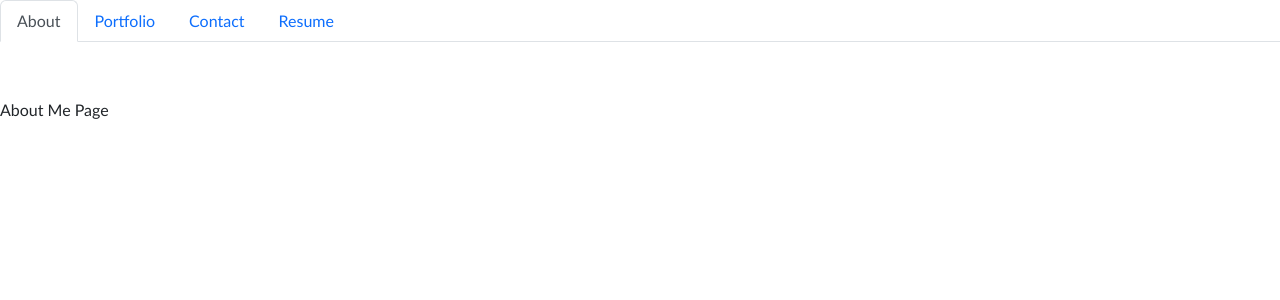
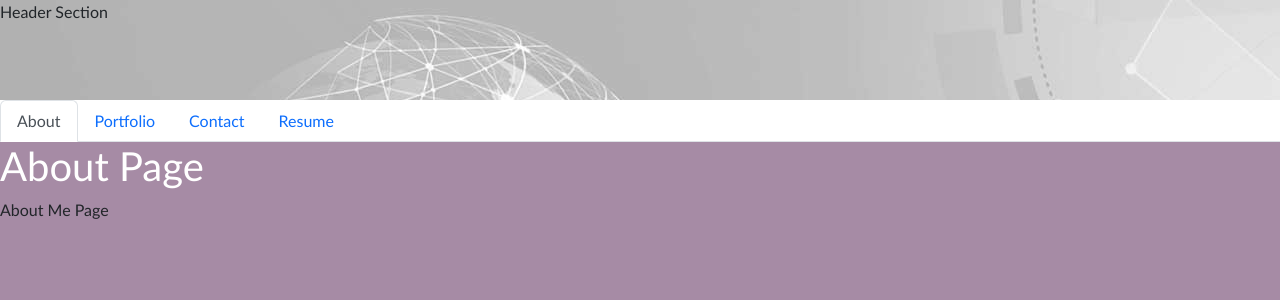
Before and after one commit to SJohnRose/My-Web-Development-Portfolio, a React (Create React App) app: page / in a window 1280 px wide. Shown: the top 300 px of the page. Built offline with nearby package versions, Linux system fonts and the light colour scheme.

Commit message:
created header component in header.js

```diff
--- a/public/index.html
+++ b/public/index.html
@@ -4,9 +4,11 @@
 <head>
   <meta charset="utf-8" />
   <link rel="icon" href="%PUBLIC_URL%/favicon.ico" />
-  <meta name="viewport" content="width=device-width, initial-scale=1" />
+  <meta name="viewport" content="width=device-width, initial-scale=1.0" />
   <meta name="theme-color" content="#000000" />
   <meta name="description" content="Web site created using create-react-app" />
+  <link href="https://cdn.jsdelivr.net/npm/bootstrap@5.2.3/dist/css/bootstrap.min.css" rel="stylesheet">
+  <script src="https://cdn.jsdelivr.net/npm/bootstrap@5.2.3/dist/js/bootstrap.bundle.min.js"></script>
   <link rel="apple-touch-icon" href="%PUBLIC_URL%/logo192.png" />
   <!--
     manifest.json provides metadata used when your web app is installed on a
--- a/src/App.css
+++ b/src/App.css
@@ -6,8 +6,10 @@
       'Lucida Sans', Arial, sans-serif;
 }
 
-body {
-    background-color: whitesmoke;
+.page {
+    background-color: rgb(166, 139, 165);
+    width: 100%;
+    height: 1000px;
 }
 
 h1 {
@@ -33,3 +35,9 @@ h3 {
   margin-bottom: 25px;
   width: 25%;
 }
+
+.header {
+  background-image: url('./assets/header.jpg');
+  width: 100%;
+  height: 100px;
+}
--- a/src/components/Header.js
+++ b/src/components/Header.js
@@ -0,0 +1,11 @@
+import React from 'react';
+
+export default function Header() {
+  return (
+    <header className ="header">
+      <p>
+        Header Section
+      </p>
+    </header>
+  );
+}
--- a/src/components/PortfolioContainer.js
+++ b/src/components/PortfolioContainer.js
@@ -4,6 +4,7 @@ import About from './pages/About';
 import Portfolio from './pages/Portfolio';
 import Contact from './pages/Contact';
 import Resume from './pages/Resume';
+import Header from './Header';
 
 export default function PortfolioContainer() {
   const [currentPage, setCurrentPage] = useState('About');
@@ -26,6 +27,7 @@ export default function PortfolioContainer() {
 
   return (
     <div>
+      <Header />
       {/* We are passing the currentPage from state and the function to update it */}
       <NavTabs currentPage={currentPage} handlePageChange={handlePageChange} />
       {/* Here we are calling the renderPage method which will return a component  */}
--- a/src/components/pages/About.js
+++ b/src/components/pages/About.js
@@ -2,7 +2,7 @@ import React from 'react';
 
 export default function About() {
   return (
-    <div>
+    <div class="page">
       <h1>About Page</h1>
       <p>
         About Me Page
--- a/src/components/pages/Contact.js
+++ b/src/components/pages/Contact.js
@@ -46,7 +46,7 @@ export default function Contact() {
   };
 
   return (
-    <div>
+    <div class = "page">
       <h1>Contact Me </h1>
       <form className="form">
         User Name:
--- a/src/components/pages/Portfolio.js
+++ b/src/components/pages/Portfolio.js
@@ -2,7 +2,7 @@ import React from 'react';
 
 export default function Portfolio() {
   return (
-    <div>
+    <div class="page">
       <h1> My Projects</h1>
       <p>
         Portfolio page
--- a/src/components/pages/Resume.js
+++ b/src/components/pages/Resume.js
@@ -2,7 +2,7 @@ import React from 'react';
 
 export default function Resume() {
   return (
-    <div>
+    <div class="page">
       <h1>My Resume</h1>
       <p>
          Resume and skills
```
Also changed, not shown: src/assets/header.jpg (added), 1 other file (tests, documents, lock files or other folders).
